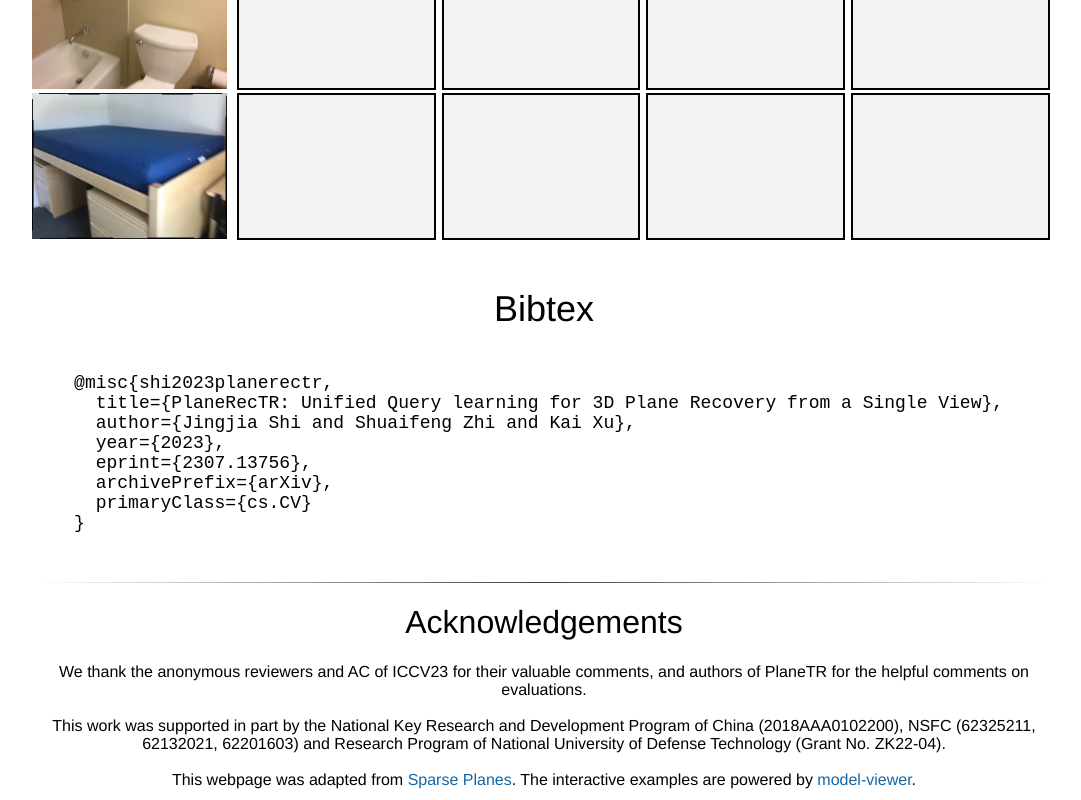
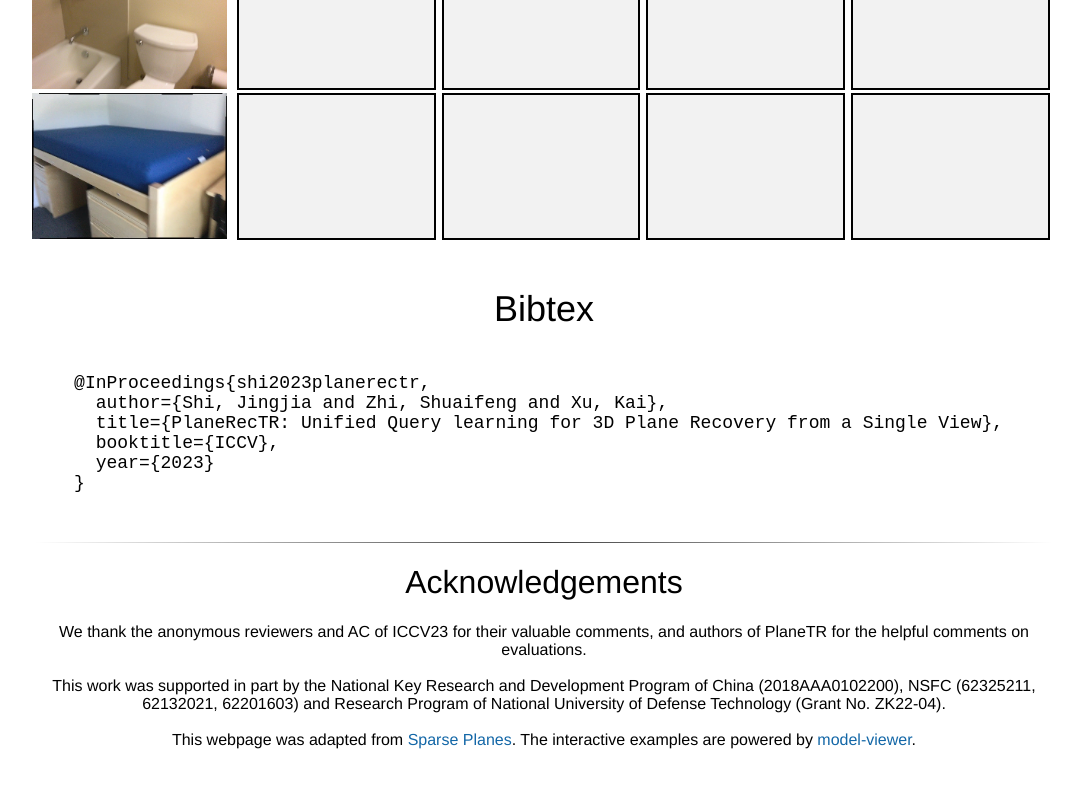
Before and after one commit to SJingjia/sjingjia.github.io, a plain HTML site: page PlaneRecTR/index.html in a window 1280 px wide. Shown: the part 2896-3696 px from the top of the page, without its empty margins (96-1177 px from the left). After the commit the page ends 3656 px from the top, so only its background shows below. Drawn offline with nearby package versions, Linux system fonts and the light colour scheme.

Commit message:
Update Bibtex

```diff
--- a/PlaneRecTR/index.html
+++ b/PlaneRecTR/index.html
@@ -595,13 +595,11 @@
           <center>
             <span style="text-align: left; font-size:18px; display: inline-block;">
               <pre>
-@misc{shi2023planerectr,
+@InProceedings{shi2023planerectr,
+  author={Shi, Jingjia and Zhi, Shuaifeng and Xu, Kai},
   title={PlaneRecTR: Unified Query learning for 3D Plane Recovery from a Single View},
-  author={Jingjia Shi and Shuaifeng Zhi and Kai Xu},
-  year={2023},
-  eprint={2307.13756},
-  archivePrefix={arXiv},
-  primaryClass={cs.CV}
+  booktitle={ICCV},
+  year={2023}
 }
               </pre>
             <!-- </span> -->
```
